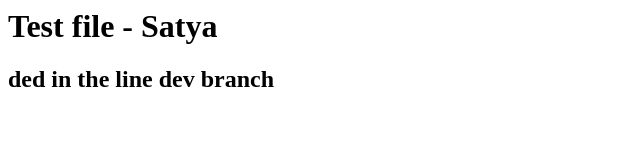
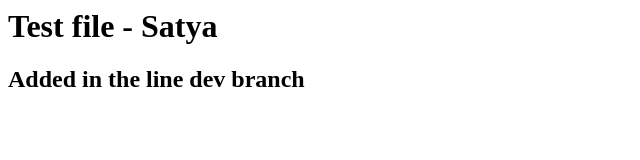
Before and after one commit to satya12/firstgitrepo, a plain HTML site: page index.html in a window 1280 px wide. Shown: the whole page, without its empty margins (0-640 px from the left). Drawn offline with Linux system fonts and the light colour scheme.

Commit message:
fixed the defect

```diff
--- a/index.html
+++ b/index.html
@@ -1,6 +1,6 @@
 <html>
 <body>
 	<h1>Test file - Satya</h1>
-	<h2>ded in the line dev branch</h2>
+	<h2>Added in the line dev branch</h2>
 </body>
 </html>
```
